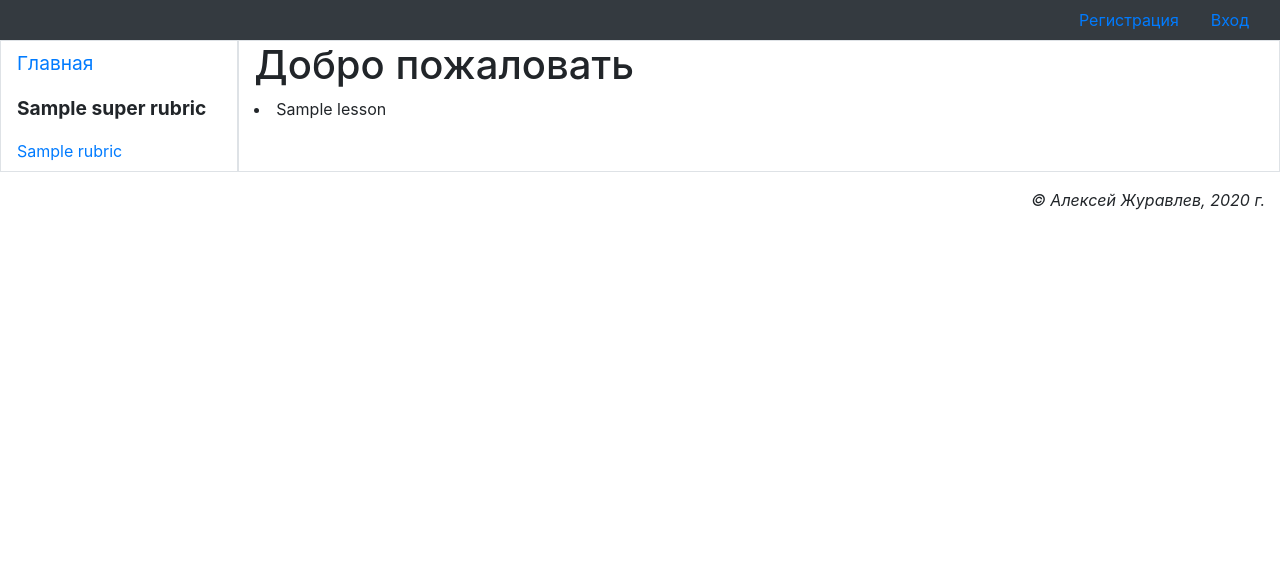
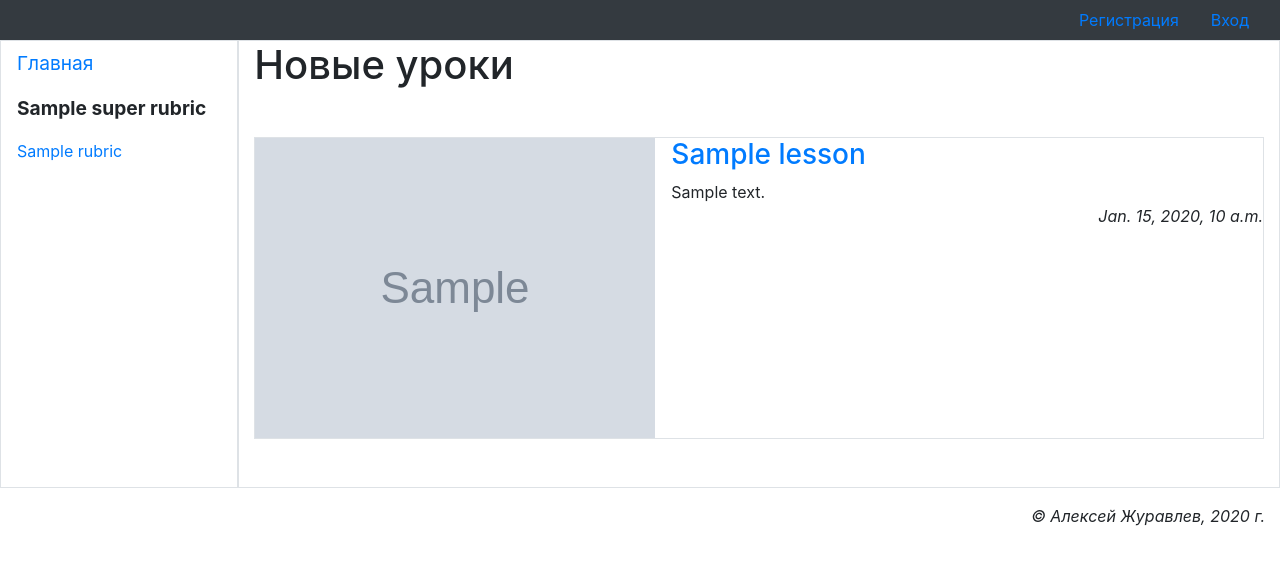
Before and after one commit to Afsent/education-platform, a Django app: template main/templates/main.html in a window 1280 px wide. Shown: the top 565 px of the page. Run offline with Django 3.2, Linux system fonts and the light colour scheme; the template is opened without the code that fills it: most values are stand-ins (such as "Sample title", 1, 10 or a date in 2020); grey boxes marked "Sample" are stand-in pictures; some libraries are stand-ins or nearby versions.

Commit message:
Add 10 recent lessons to main page

```diff
--- a/main/models.py
+++ b/main/models.py
@@ -111,7 +111,7 @@ class Lesson(models.Model):
 class AdditionalFile(models.Model):
     lesson = models.ForeignKey(Lesson, on_delete=models.CASCADE,
                                verbose_name='Урок')
-    image = models.FileField(upload_to=get_timestamp_path,
+    image = models.ImageField(upload_to=get_timestamp_path,
                              verbose_name='Файл')
 
     class Meta:
--- a/main/templates/main.html
+++ b/main/templates/main.html
@@ -1,8 +1,31 @@
 {% extends "layout/basic.html" %}
-
+{% load thumbnail %}
+{% load static %}
 {% block content %}
-    <h1>Добро пожаловать</h1>
-    {% for lesson in lessons %}
-        <li>{{ lesson }}</li>
-    {% endfor %}
+    <h1>Новые уроки</h1>
+    {% if lessons %}
+        <ul class="list-unstyled">
+            {% for lesson in lessons %}
+                <li class="media my-5 р-3 border">
+                    {% url 'detail' rubric_pk=rubric.pk pk=lesson.pk as url %}
+                    <a href="{{ url }}{{ all }}">
+                        {% if lesson.image %}
+                            <img class="mr-3"
+                                 src="{% thumbnail lesson.image 'default' %}">
+                        {% else %}
+                            <img class="mr-3"
+                                 src="{% static 'main/empty.jpg' %}">
+                        {% endif %}
+                    </a>
+                    <div class="media-body">
+                        <h3><a href="{{ url }}{{ all }}">
+                            {{ lesson.title }}</a></h3>
+                        <div>{{ lesson.content }}</div>
+                        <p class="text-right font-italic">
+                            {{ lesson.created_at }}</p>
+                    </div>
+                </li>
+            {% endfor %}
+        </ul>
+    {% endif %}
 {% endblock %}
--- a/main/views.py
+++ b/main/views.py
@@ -126,9 +126,9 @@ def detail(request, rubric_pk, pk):
 
 @login_required
 def main(request):
-    lessons = 'git'
-    return render(request,
-                  'main.html', context={'lessons': lessons})
+    lessons = Lesson.objects.filter(is_active=True)[:10]
+    context = {'lessons': lessons}
+    return render(request, 'main.html', context)
 
 
 @login_required
```
